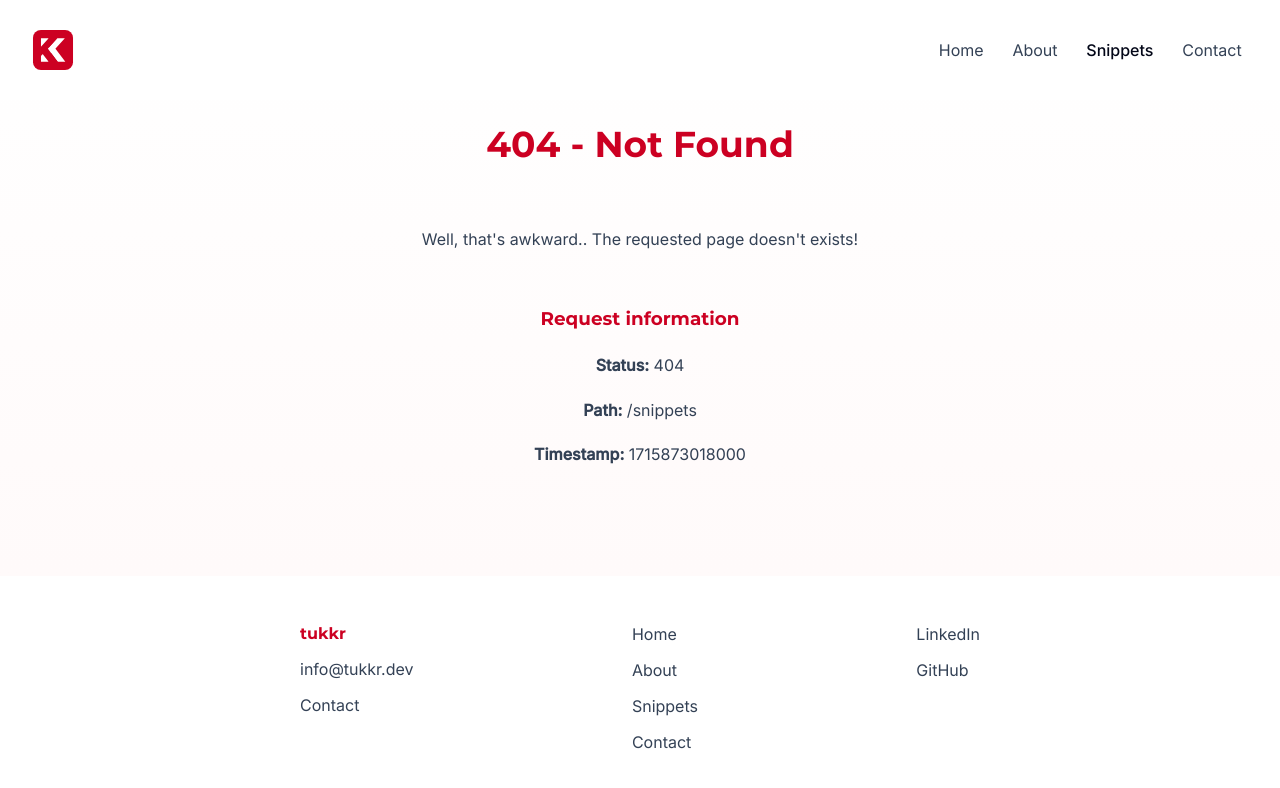
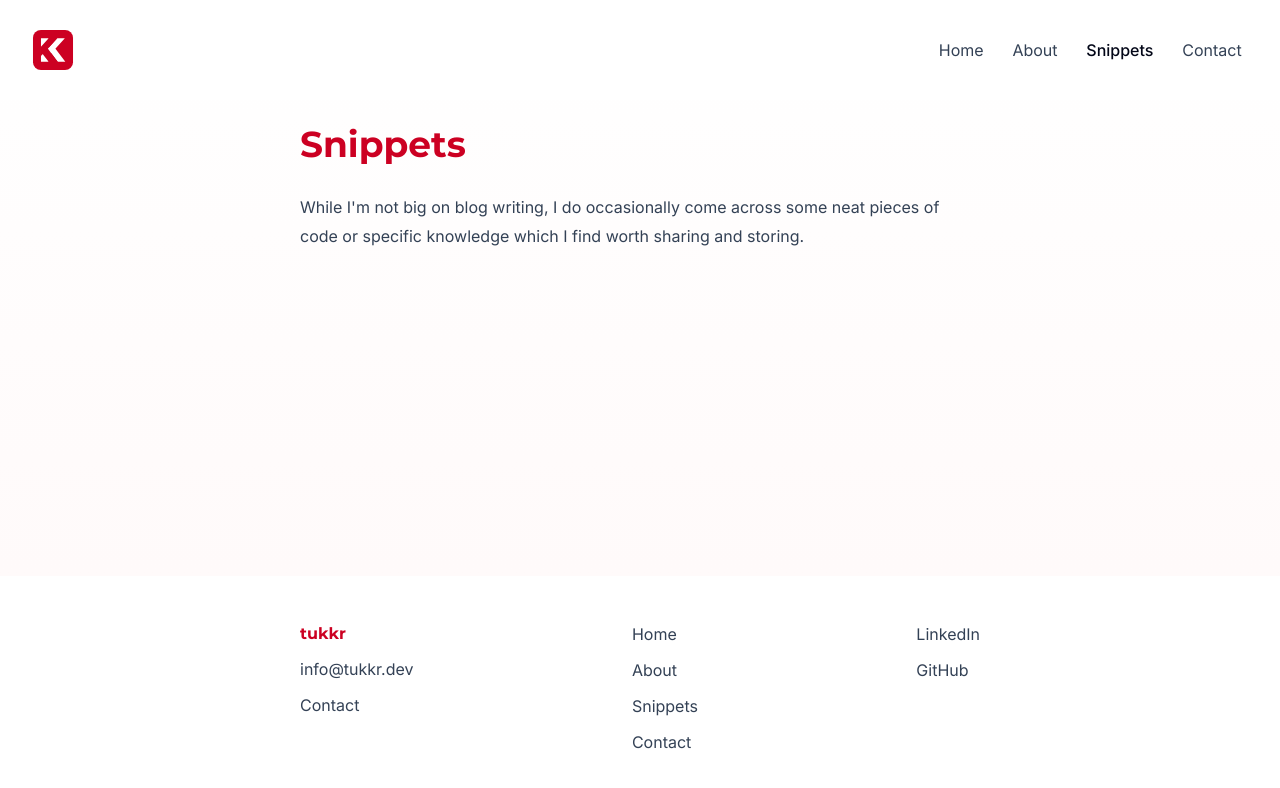
Before and after one commit to JeffreyTheTukkr/tukkr.dev, a SvelteKit app: page /snippets in a window 1280 px wide. Before the commit this address had no page. Shown: the top 788 px of the page. Built offline with nearby package versions, Linux system fonts and the light colour scheme.

Commit message:
add basic snippets page

```diff
--- /dev/null
+++ b/src/routes/snippets/+page.svelte
@@ -0,0 +1,4 @@
+<div class="container">
+    <h1>Snippets</h1>
+    <p>While I'm not big on blog writing, I do occasionally come across some neat pieces of code or specific knowledge which I find worth sharing and storing.</p>
+</div>
```
